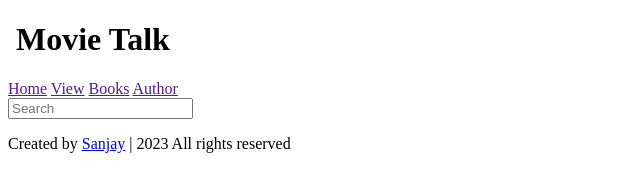
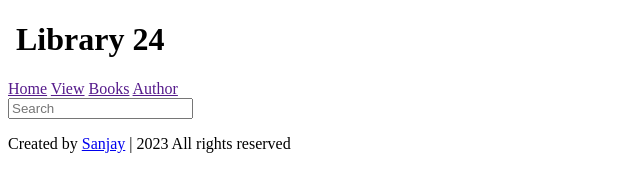
Before and after one commit to SanjayKumarDD/library-management, a plain HTML site: page index.html in a window 1280 px wide. Shown: the whole page, without its empty margins (0-640 px from the left). Drawn offline with Linux system fonts and the light colour scheme.

Commit message:
Update index.html

```diff
--- a/index.html
+++ b/index.html
@@ -4,12 +4,12 @@
     <meta charset="UTF-8" />
     <meta name="viewport" content="width=device-width, initial-scale=1.0" />
     <link rel="stylesheet" href="app.css" />
-    <title>Movie Talk</title>
+    <title>Online Library</title>
   </head>
   <body>
     <h1>
       <img src="" />
-      Movie Talk
+      Library 24
     </h1>
 
     <header>
```
